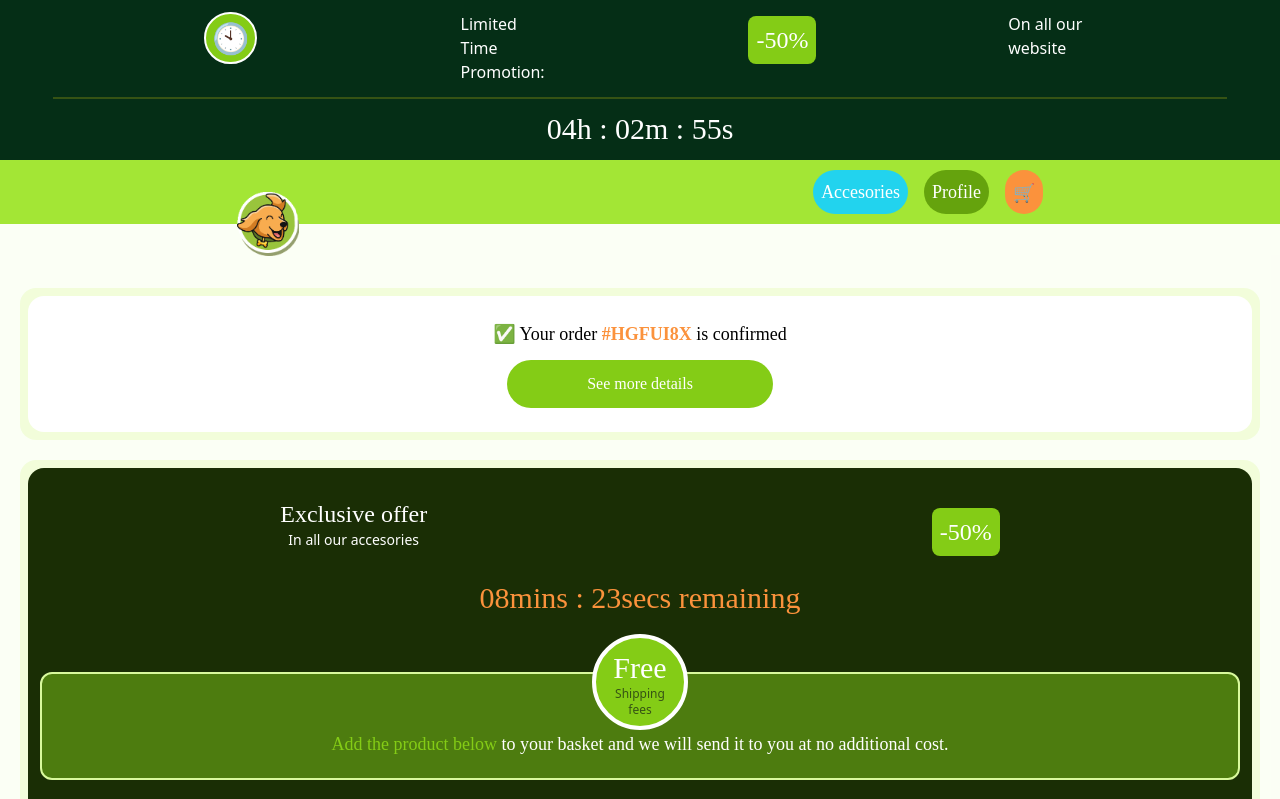
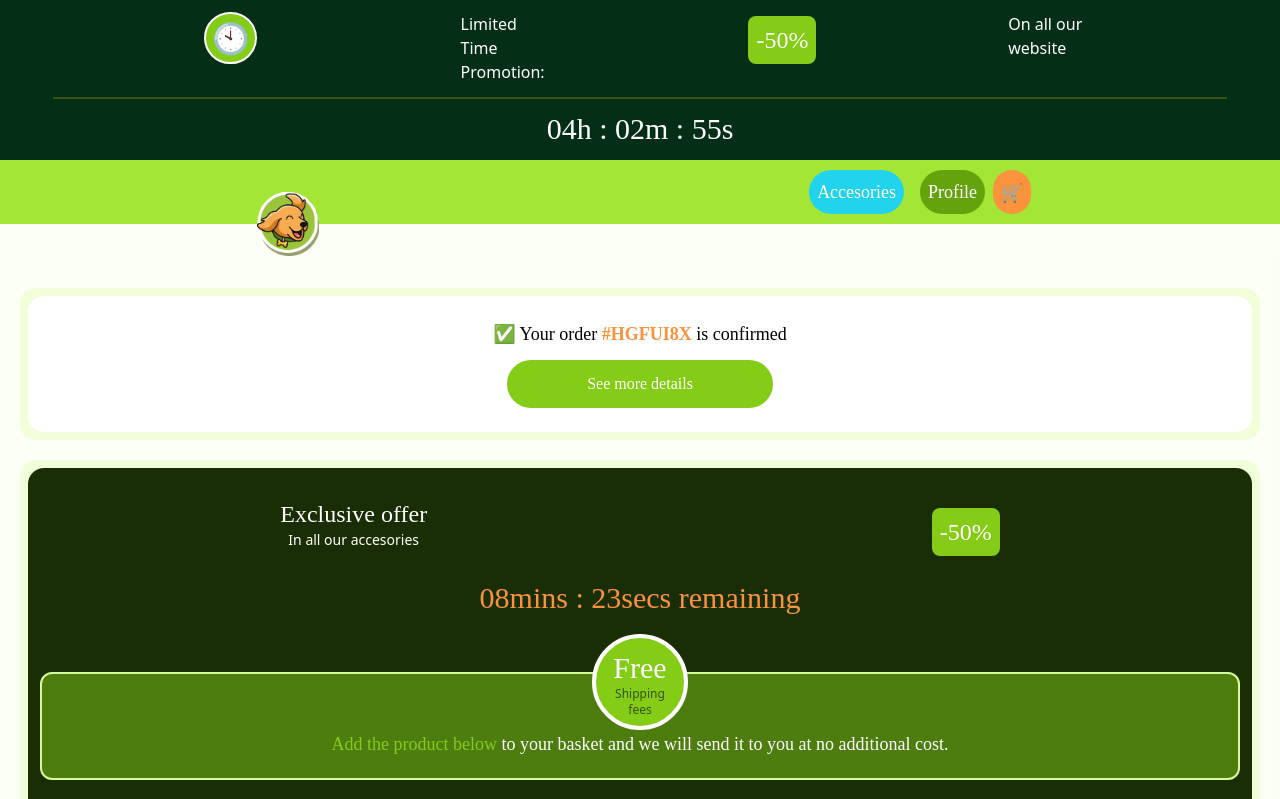
Before and after one commit to L03A95/dogs_tag, a website: page public/index.html in a window 1280 px wide. Shown: the top 799 px of the page. Drawn offline with Linux system fonts and the light colour scheme; a web font is replaced by a local one.

Commit message:
Fixed margin bug

```diff
--- a/public/index.html
+++ b/public/index.html
@@ -17,12 +17,12 @@
             <div class="h-0.5 w-11/12 bg-lime-900"></div>
             <h4 class="font-Meowtel text-white text-3xl">04h : 02m : 55s</h4>
         </div>
-        <nav class="bg-lime-400 h-16 w-screen flex justify-around"> <!-- The nav section -->
-            <img src="../src/images/logo2.png" class="h-16 relative m-8 mr-24">
+        <nav class="bg-lime-400 h-16 flex justify-around"> <!-- The nav section -->
+            <img src="../src/images/logo2.png" class="h-16 relative m-8">
             <li class="flex mr-6 items-center"> <!-- The links of the nav -->
                 <ul class="bg-cyan-400 h-min p-2 rounded-3xl mx-2 font-Meowtel text-white text-lg">Accesories</ul>
                 <ul class="bg-lime-600 h-min p-2 rounded-3xl mx-2 font-Meowtel text-white text-lg">Profile</ul>
-                <ul class="bg-orange-400 h-min p-2 rounded-3xl mx-2 text-lg">🛒</ul>
+                <ul class="bg-orange-400 h-min p-2 rounded-3xl mr-2 text-lg">🛒</ul>
             </li>
         </nav>
     </header>
@@ -58,7 +58,9 @@
                 </div>
             </div> <!-- Here ends the dark green offer wrapper-->
             <div> <!-- The products wrapper -->
+                <div class="bg-white h-">
 
+                </div>
             </div>
         </section>
         <section>
```
Also changed, not shown: public/styles.css.
